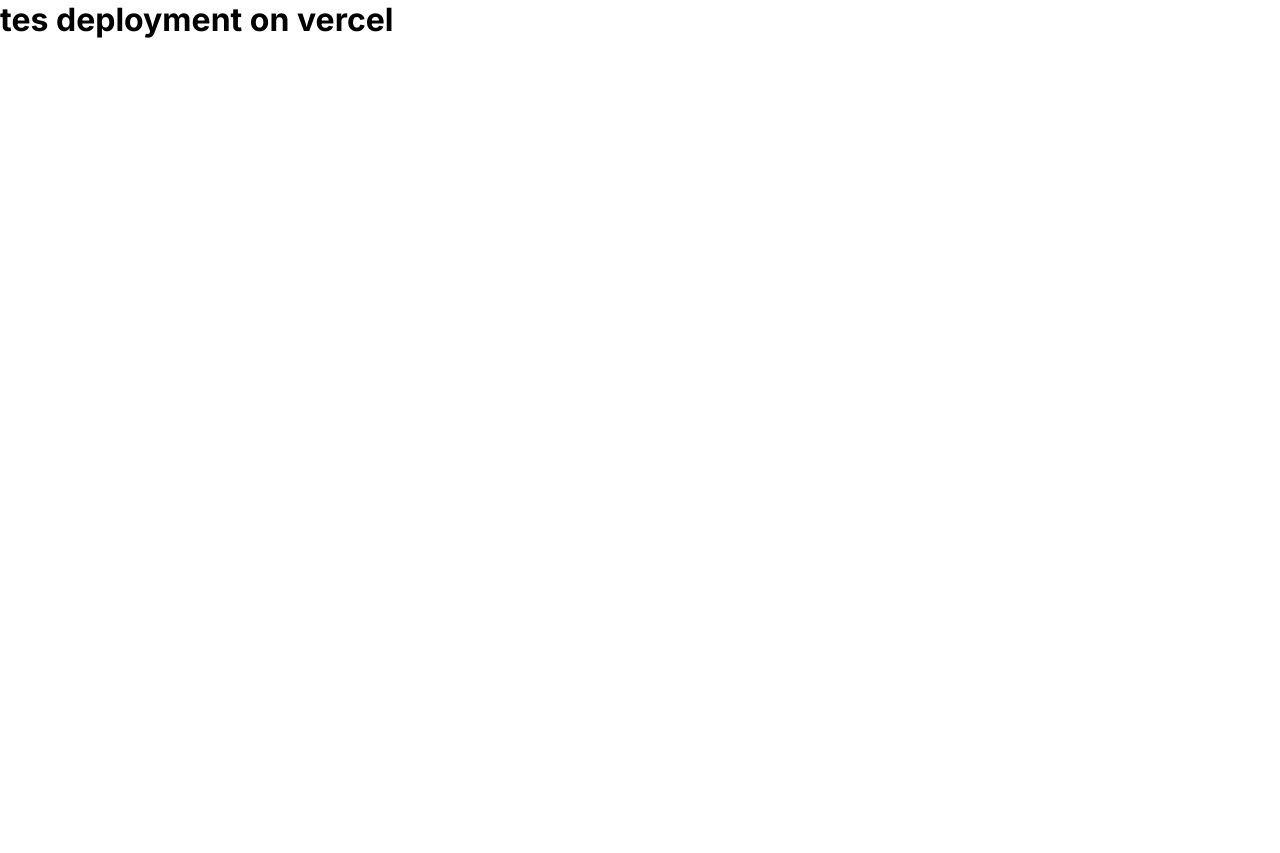
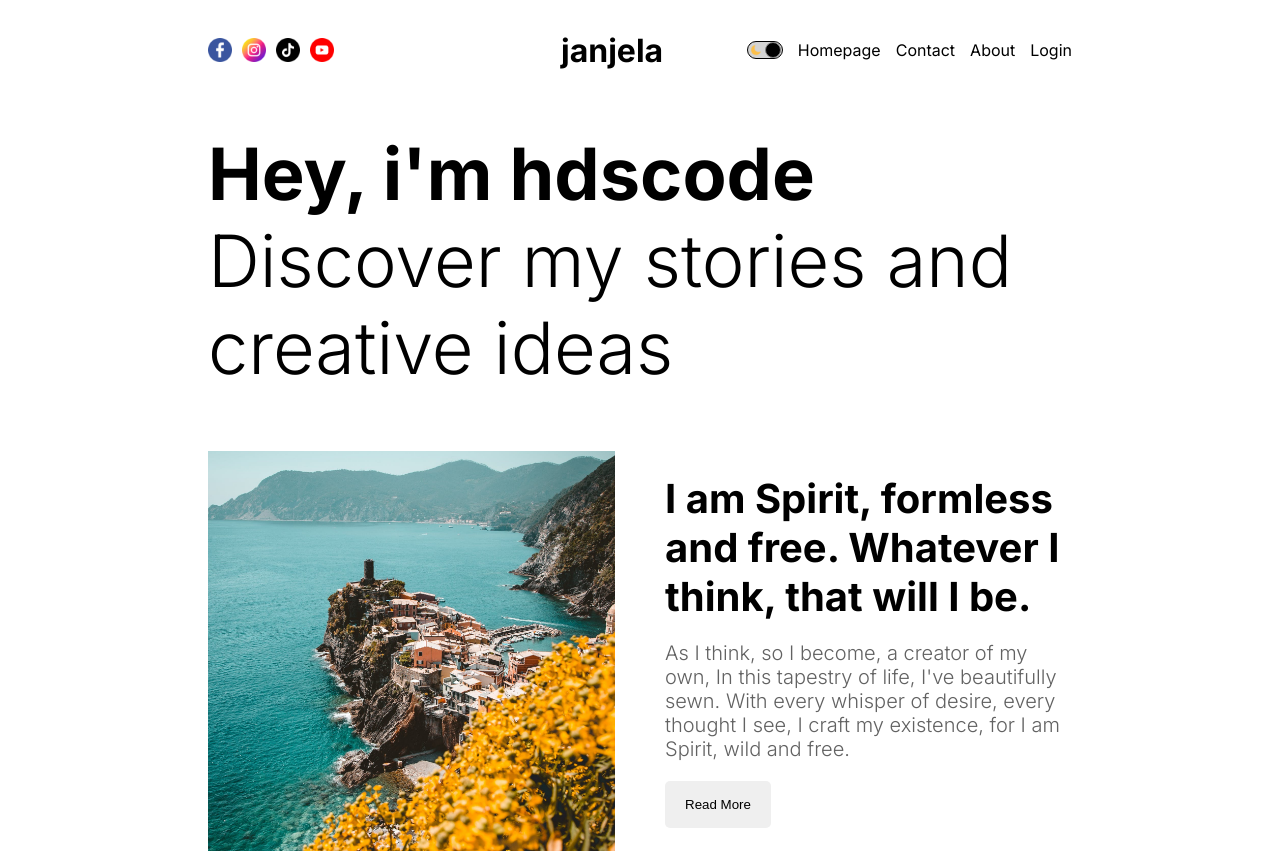
Before and after one commit to amevide998/blog, a Next.js app: page / in a window 1280 px wide. Shown: the top 853 px of the page. Before the commit the page ends 800 px from the top, so only its background shows below. Built offline with nearby package versions, Linux system fonts and the light colour scheme.

Commit message:
test deployment 6

```diff
--- a/src/app/layout.js
+++ b/src/app/layout.js
@@ -21,14 +21,13 @@
       {/*<AuthProvider>*/}
       {/*    <ThemeContextProvider>*/}
       {/*        <ThemeProvider>*/}
-                  {/*<div className="container">*/}
-                  {/*    <div className="wrapper">*/}
-                  {/*        <Navbar />*/}
-                  {/*        {children}*/}
-                  {/*        <Footer />*/}
-                  {/*    </div>*/}
-                  {/*</div>*/}
-                  <h1>tes deployment on vercel</h1>
+                  <div className="container">
+                      <div className="wrapper">
+                          <Navbar />
+                          {children}
+                          <Footer />
+                      </div>
+                  </div>
       {/*        </ThemeProvider>*/}
       {/*    </ThemeContextProvider>*/}
       {/*</AuthProvider>*/}
--- a/src/app/login/page.jsx
+++ b/src/app/login/page.jsx
@@ -4,7 +4,8 @@
 import {redirect} from "next/navigation";
 
 export default function LoginPage () {
-    const {data, status} = useSession()
+    // const {data, status} = useSession()
+    const status = "authenticated"
 
     if(status === 'loading'){
         return (
--- a/src/app/page.jsx
+++ b/src/app/page.jsx
@@ -13,10 +13,10 @@
 
   return <div className={styles.container}>
     <Featured />
-    <CategoryList />
-    <div className={styles.content}>
-      <CardList page={page}/>
-      <Menu />
-    </div>
+    {/*<CategoryList />*/}
+    {/*<div className={styles.content}>*/}
+    {/*  <CardList page={page}/>*/}
+    {/*  <Menu />*/}
+    {/*</div>*/}
   </div>;
 }
--- a/src/app/write/page.jsx
+++ b/src/app/write/page.jsx
@@ -29,7 +29,7 @@
     const [open, setOpen] = useState(false);
     const [value, setValue] = useState("");
 
-    const {status} = useSession()
+    const {status} = "authenticated"//useSession()
 
     const router = useRouter();
 
--- a/src/components/authLinks/AuthLinks.jsx
+++ b/src/components/authLinks/AuthLinks.jsx
@@ -6,7 +6,7 @@
 
 export default function AuthLinks(){
 
-    const {status} = useSession()
+    const {status} = "authenticated"//useSession()
     const [open, setOpen] = useState(false);
 
     return (
--- a/src/components/themeToggle/ThemeToggle.jsx
+++ b/src/components/themeToggle/ThemeToggle.jsx
@@ -5,7 +5,12 @@
 import {ThemeContext} from "@/context/ThemeContext";
 export default function ThemeToggle () {
 
-    const {theme, toggle} = useContext(ThemeContext);
+    // const {theme, toggle} = useContext(ThemeContext);
+
+    const theme = "dark";
+    const toggle = () => {
+
+    }
 
     return (
         <div className={styles.container} onClick={toggle}>
```
